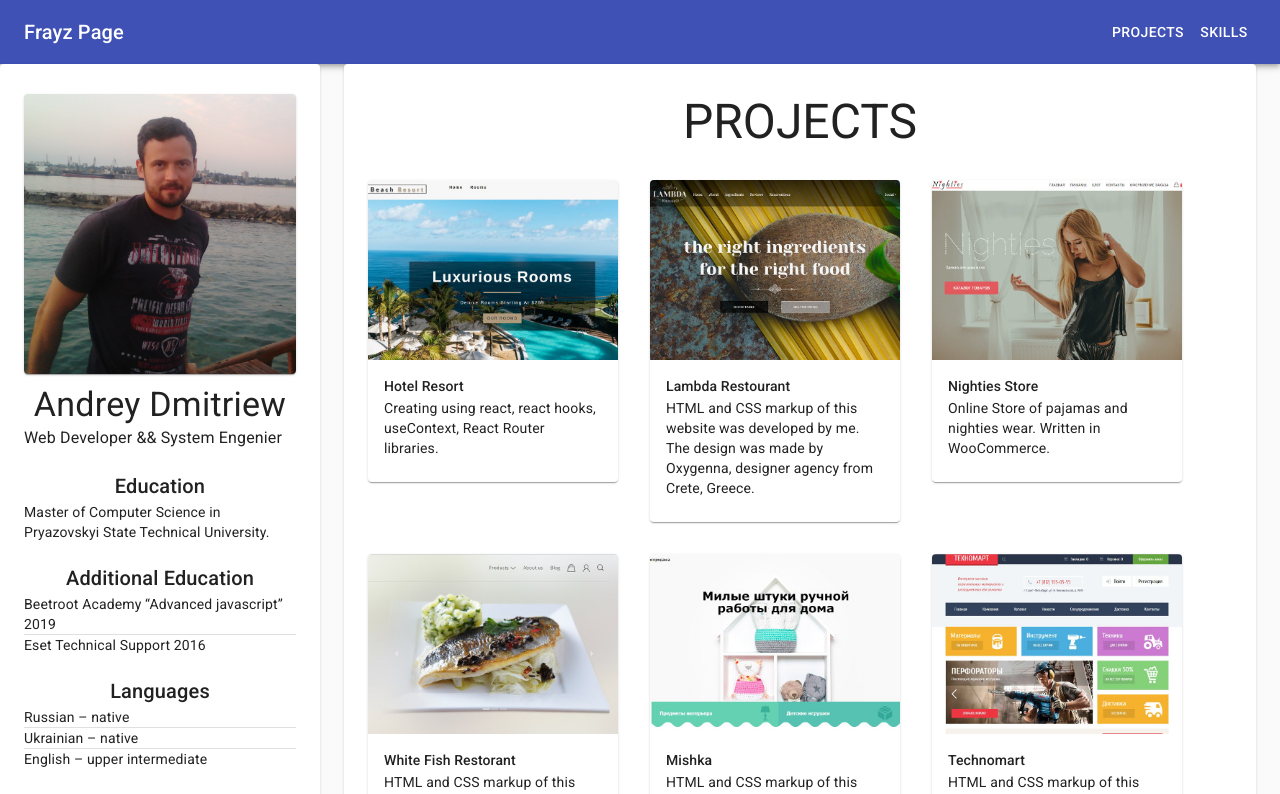
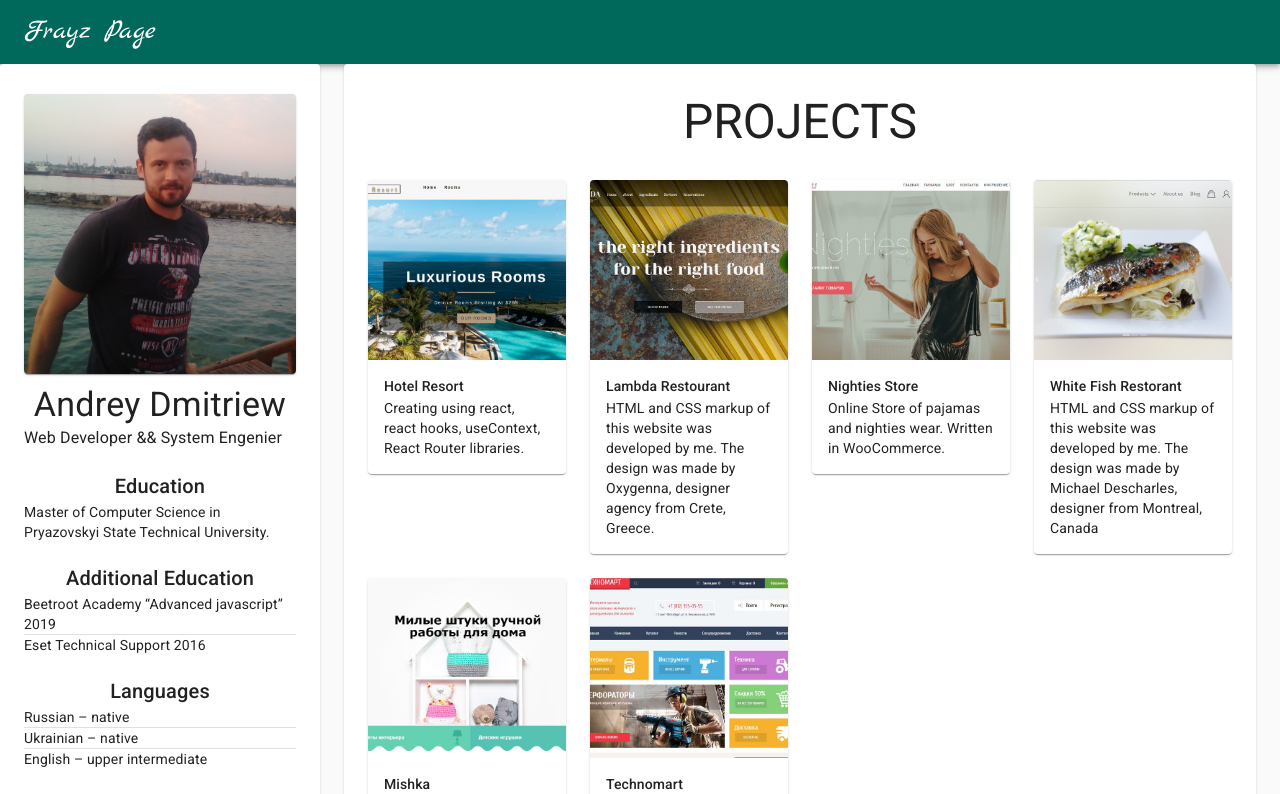
Before and after one commit to Frayz17/website-portfolio, a React (Create React App) app: page / in a window 1280 px wide. Shown: the top 794 px of the page. Built offline with nearby package versions, Linux system fonts and the light colour scheme.

Commit message:
choose colors

```diff
--- a/src/App.js
+++ b/src/App.js
@@ -1,11 +1,12 @@
 import React from 'react';
 import { Switch, Route } from 'react-router-dom';
-
+import GlobalStyle from './GlobalStyle.jsx';
 import Grid from '@material-ui/core/Grid';
 import Navigation from 'components/Navigation';
 import CssBaseline from '@material-ui/core/CssBaseline';
 import SidePanel from 'components/SidePanel';
 import ProjectsPanel from 'components/ProjectsPanel';
+import SkillsPanel from 'components/SkillsPanel';
 import Footer from 'components/Footer';
 import { makeStyles } from '@material-ui/core/styles';
 
@@ -20,18 +21,19 @@ export default function App() {
   return (
     <>
       <CssBaseline />
+      <GlobalStyle />
       <Navigation />
       <Grid container>
-        <Grid item sm={3}>
+        <Grid item xs={12} sm={5} md={3}>
           <SidePanel />
         </Grid>
-        <Grid item sm={9}>
+        <Grid item xs={12} sm={7} md={9}>
           <Switch>
             <Route exact path="/">
               <ProjectsPanel />
             </Route>
             <Route path="/skills">
-              <div>hi</div>
+              <SkillsPanel />
             </Route>
           </Switch>
         </Grid>
--- a/src/GlobalStyle.jsx
+++ b/src/GlobalStyle.jsx
@@ -1,11 +1,8 @@
 import { createGlobalStyle } from 'styled-components';
 
 const GlobalStyle = createGlobalStyle`
-  body {
-    margin: 0;
-    padding: 0;
-    box-sizing: border-box;
-  }
+  @import url('https://fonts.googleapis.com/css?family=Marck+Script&display=swap');
+
 `;
 
 export default GlobalStyle;
--- a/src/components/Footer/Footer.js
+++ b/src/components/Footer/Footer.js
@@ -7,6 +7,7 @@ import IconButton from '@material-ui/core/IconButton';
 import MailIcon from '@material-ui/icons/Mail';
 import Link from '@material-ui/core/Link';
 import { makeStyles } from '@material-ui/core/styles';
+import grey from '@material-ui/core/colors/grey';
 
 const useStyles = makeStyles((theme) => ({
   iconButton: {
@@ -17,7 +18,8 @@ const useStyles = makeStyles((theme) => ({
     color: 'white'
   },
   toolbar: {
-    justifyContent: 'center'
+    justifyContent: 'center',
+    backgroundColor: grey[800]
   }
 }));
 
--- a/src/components/Navigation/Navigation.js
+++ b/src/components/Navigation/Navigation.js
@@ -6,13 +6,19 @@ import Toolbar from '@material-ui/core/Toolbar';
 import Button from '@material-ui/core/Button';
 import Typography from '@material-ui/core/Typography';
 import { makeStyles } from '@material-ui/core/styles';
+import teal from '@material-ui/core/colors/teal';
 
 const useStyles = makeStyles((theme) => ({
+  toolBar: {
+    backgroundColor: teal[800]
+  },
   menuButton: {
     marginRight: theme.spacing(2)
   },
   title: {
-    flexGrow: 1
+    flexGrow: 1,
+    fontFamily: `'Marck Script', cursive;`,
+    fontSize: 28
   },
   link: {
     color: '#fff'
@@ -23,18 +29,18 @@ export default function Navigation() {
   const classes = useStyles();
 
   return (
-    <AppBar position='static'>
-      <Toolbar>
-        <Typography variant='h6' className={classes.title}>
+    <AppBar position="static">
+      <Toolbar className={classes.toolBar}>
+        <Typography variant="h6" className={classes.title}>
           Frayz Page
         </Typography>
 
-        <Link component={RouterLink} to='/'>
+        {/* <Link component={RouterLink} to="/">
           <Button className={classes.link}>Projects</Button>
         </Link>
-        <Link component={RouterLink} to='/skills'>
+        <Link component={RouterLink} to="/skills">
           <Button className={classes.link}>Skills</Button>
-        </Link>
+        </Link> */}
       </Toolbar>
     </AppBar>
   );
--- a/src/components/Project/Project.js
+++ b/src/components/Project/Project.js
@@ -1,15 +1,15 @@
 import React from 'react';
 import { makeStyles } from '@material-ui/core/styles';
 import Card from '@material-ui/core/Card';
+import CardActionArea from '@material-ui/core/CardActionArea';
 import CardMedia from '@material-ui/core/CardMedia';
 import CardContent from '@material-ui/core/CardContent';
 import Typography from '@material-ui/core/Typography';
 import Link from '@material-ui/core/Link';
-import Grid from '@material-ui/core/Grid';
 
 const useStyles = makeStyles({
   card: {
-    width: 250
+    // width: 250
   },
   cardMedia: {
     height: 180
@@ -25,16 +25,16 @@ export default function Project({ imgSrc, title, description, href }) {
   const classes = useStyles();
 
   return (
-    <Grid item>
-      <Link className={classes.link} href={href}>
-        <Card className={classes.card}>
+    <Link className={classes.link} href={href}>
+      <Card className={classes.card}>
+        <CardActionArea>
           <CardMedia className={classes.cardMedia} image={imgSrc} />
           <CardContent>
-            <Typography variant='subtitle2'>{title}</Typography>
-            <Typography variant='body2'>{description}</Typography>
+            <Typography variant="subtitle2">{title}</Typography>
+            <Typography variant="body2">{description}</Typography>
           </CardContent>
-        </Card>
-      </Link>
-    </Grid>
+        </CardActionArea>
+      </Card>
+    </Link>
   );
 }
--- a/src/components/ProjectsPanel/ProjectsPanel.js
+++ b/src/components/ProjectsPanel/ProjectsPanel.js
@@ -34,9 +34,10 @@ export default function ProjectsPanel() {
           >
             Projects
           </Typography>
-          <Grid container spacing={4}>
+          <Grid container spacing={3}>
             {projects.map((item) => {
               return (
+                <Grid item xs={12} sm={12} md={4} lg={3}>
                   <Project
                     key={item.id}
                     title={item.title}
@@ -44,6 +45,7 @@ export default function ProjectsPanel() {
                     imgSrc={item.imgSrc}
                     href={item.href}
                   />
+                </Grid>
               );
             })}
           </Grid>
--- a/src/components/SidePanel/SidePanel.js
+++ b/src/components/SidePanel/SidePanel.js
@@ -14,7 +14,8 @@ const useStyles = makeStyles({
     marginBottom: 10
   },
   cardMedia: {
-    height: 280
+    height: 280,
+    backgroundPosition: 'top'
   },
   paper: {
     paddingTop: 30
--- a/src/components/SkillsPanel/SkillsPanel.js
+++ b/src/components/SkillsPanel/SkillsPanel.js
@@ -1,5 +1,36 @@
 import React from 'react';
+import Container from '@material-ui/core/Container';
+import Paper from '@material-ui/core/Paper';
+import Typography from '@material-ui/core/Typography';
+import { makeStyles } from '@material-ui/core/styles';
+
+const useStyles = makeStyles({
+  paper: {
+    paddingTop: 30
+  },
+  title: {
+    textTransform: 'uppercase',
+    marginBottom: 30
+  }
+});
 
 export default function SkillsPanel() {
-  return <div></div>;
+  const classes = useStyles();
+
+  return (
+    <Container>
+      <Paper className={classes.paper}>
+        <Container>
+          <Typography
+            className={classes.title}
+            variant="h3"
+            gutterBottom
+            align="center"
+          >
+            Skills
+          </Typography>
+        </Container>
+      </Paper>
+    </Container>
+  );
 }
--- a/src/index.js
+++ b/src/index.js
@@ -1,6 +1,6 @@
 import React from 'react';
 import ReactDOM from 'react-dom';
-import { BrowserRouter as Router } from 'react-router-dom';
+import { HashRouter as Router } from 'react-router-dom';
 
 import App from './App';
 import 'typeface-roboto';
```
Also changed, not shown: src/static/fonts/MarckScript-Regular.ttf (added). Lines whose indentation alone changed are shown as unchanged.
